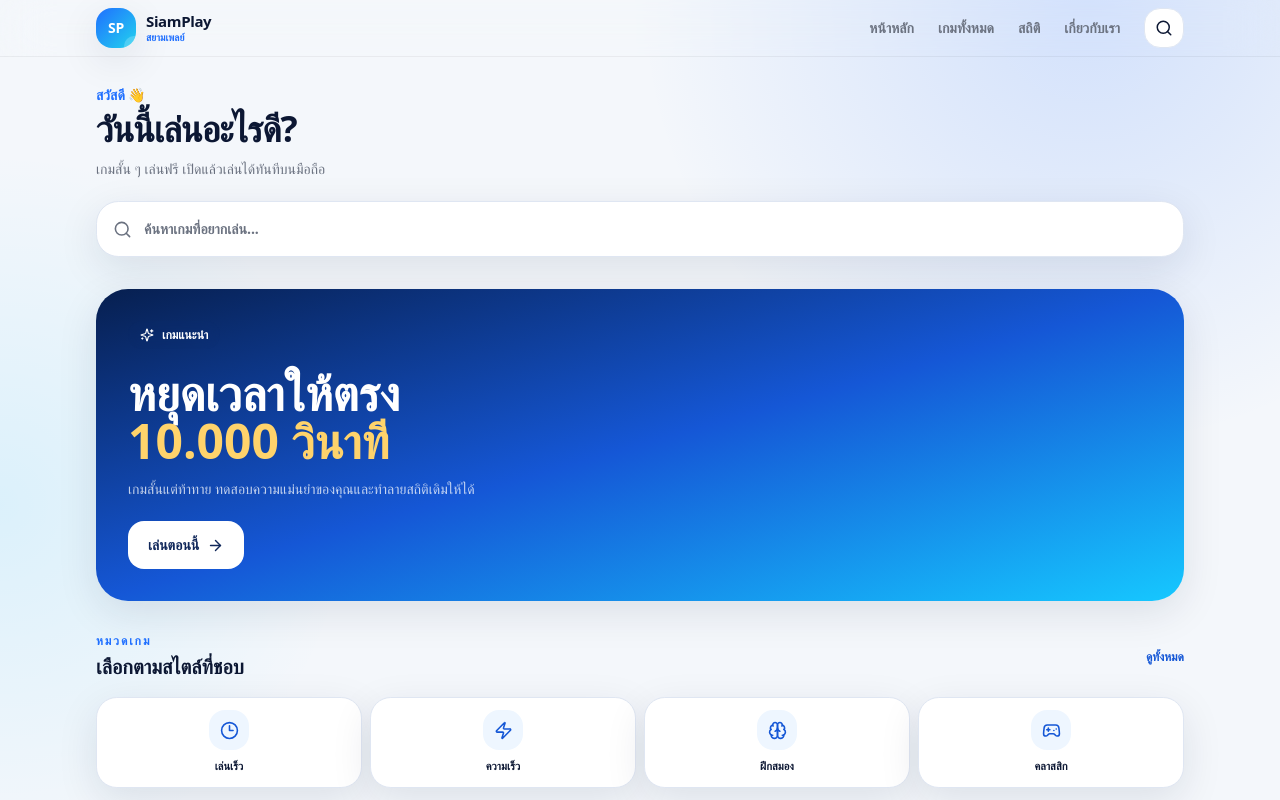
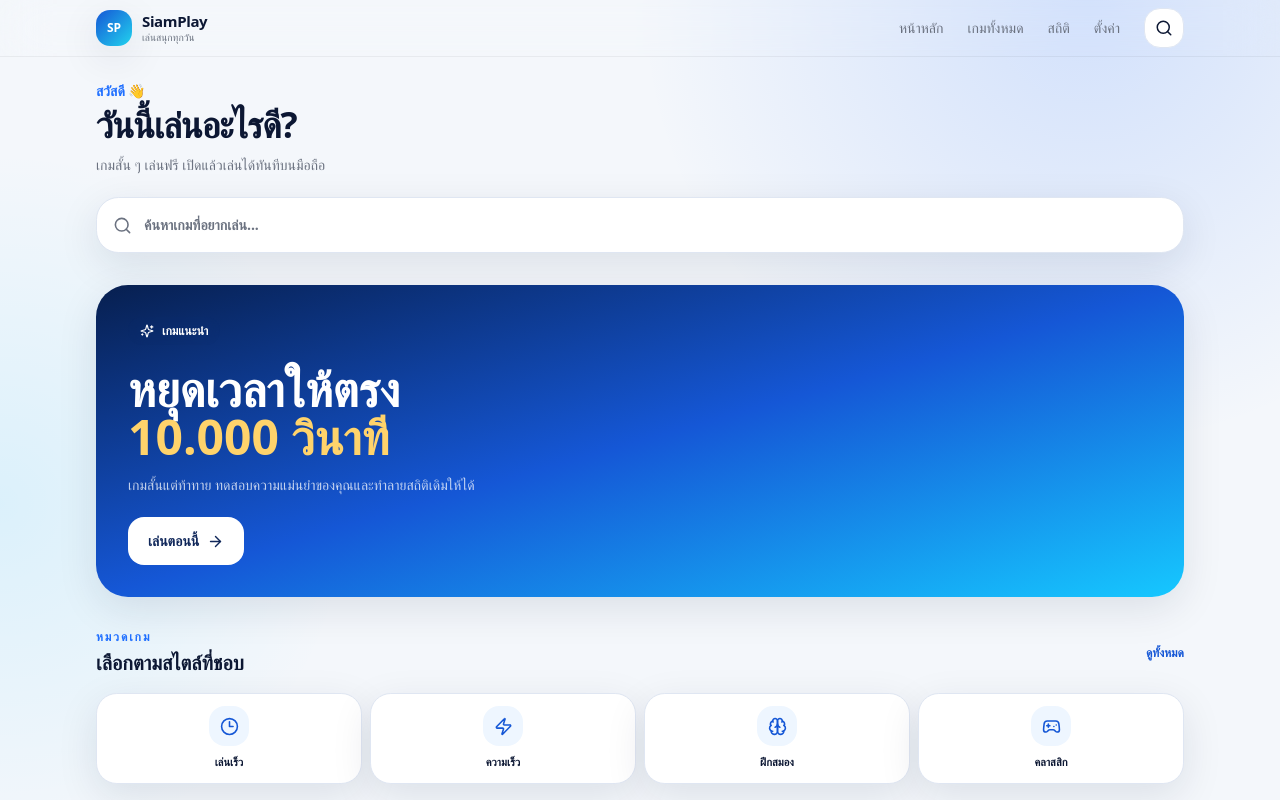
Before and after one commit to UnknownCode-2026/siamplay, a Next.js app: page / in a window 1280 px wide. Shown: the top 800 px of the page. Built offline with nearby package versions, Linux system fonts and the light colour scheme.

Commit message:
feat(v1.3): rebuild app/layout.tsx

```diff
--- a/app/layout.tsx
+++ b/app/layout.tsx
@@ -1,11 +1,11 @@
 import type { Metadata } from "next";
 import "./globals.css";
-import { Header } from "@/components/layout/Header";
+import { AppHeader } from "@/components/layout/AppHeader";
 import { BottomNav } from "@/components/layout/BottomNav";
 import { Footer } from "@/components/layout/Footer";
 
 export const metadata: Metadata = {
-  title: "SiamPlay | สยามเพลย์ - มินิเกมออนไลน์ เล่นฟรี",
+  title: "SiamPlay | สยามเพลย์ - มินิเกม เล่นฟรี",
   description: "SiamPlay เว็บไซต์รวมมินิเกม เล่นฟรี 100% ไม่ต้องสมัครสมาชิก รองรับมือถือ",
 };
 
@@ -13,8 +13,8 @@ export default function RootLayout({ children }: Readonly<{ children: React.Reac
   return (
     <html lang="th">
       <body className="min-h-screen">
-        <Header />
-        <main className="mx-auto min-h-[calc(100dvh-140px)] max-w-6xl px-4 pb-28 pt-5 sm:px-6 lg:px-8 lg:pb-10">
+        <AppHeader />
+        <main className="mx-auto min-h-[calc(100dvh-120px)] max-w-6xl px-4 pb-24 pt-4 sm:px-6 lg:px-8 lg:pb-10">
           {children}
         </main>
         <Footer />
```
